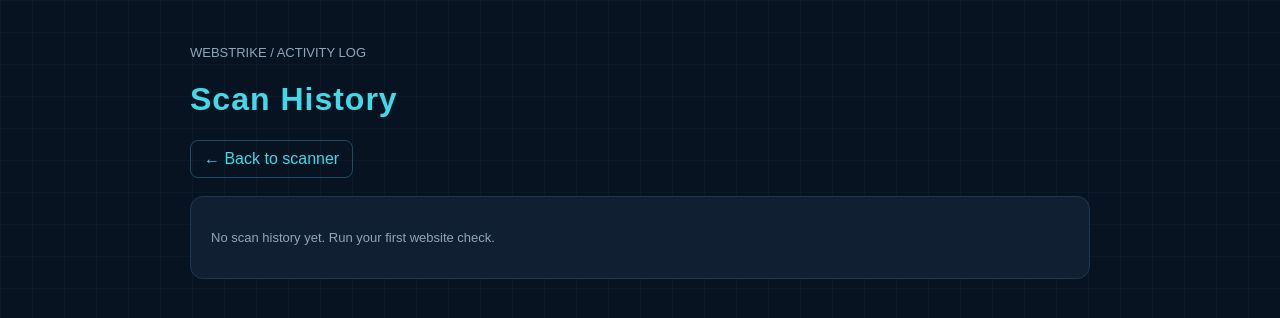
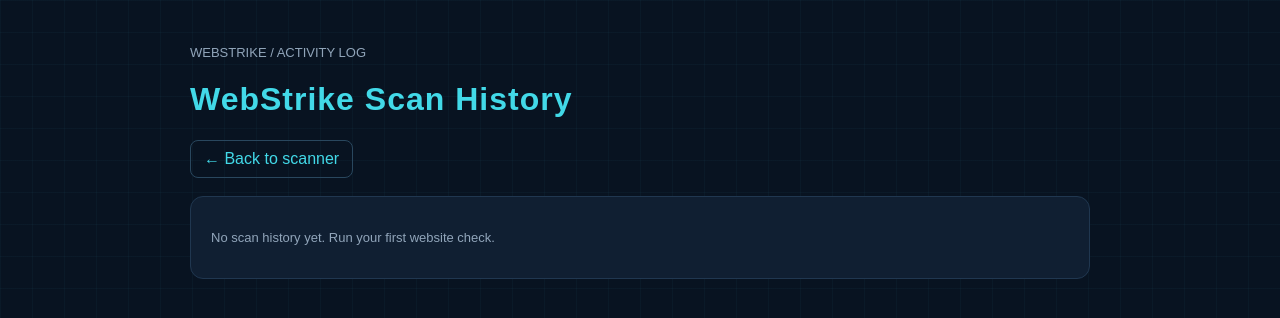
Before and after one commit to codghosttxt-sketch/webstrike, a Flask app: page /history in a window 1280 px wide. Shown: the top 318 px of the page. Run offline with Flask 3, Linux system fonts and the light colour scheme; data that the repository does not hold is empty.

Commit message:
Clarify WebStrike scan history heading

```diff
--- a/templates/history.html
+++ b/templates/history.html
@@ -1,5 +1,5 @@
 <!DOCTYPE html><html lang="en"><head><meta charset="UTF-8"><meta name="viewport" content="width=device-width, initial-scale=1.0"><title>WebStrike | Scan History</title>
     <link rel="stylesheet" href="{{ url_for('static', filename='css/style.css') }}"></head>
-    <body><main><p class="muted">WEBSTRIKE / ACTIVITY LOG</p><h1>Scan History</h1><p><a class="back" href="/">← Back to scanner</a></p><section>
+    <body><main><p class="muted">WEBSTRIKE / ACTIVITY LOG</p><h1>WebStrike Scan History</h1><p><a class="back" href="/">← Back to scanner</a></p><section>
     {% if rows %}{% for row in rows %}<div class="entry"><div class="entry-top"><div><strong>{{ row["website"] }}</strong><br>Website status: {{ row["website_status"] }}<br>HTTPS status: {{ row["https_status"] }}<br><span class="muted">Scanned at: {{ row["scanned_at"] }}</span></div><form method="POST" action="/delete/{{ row['id'] }}" onsubmit="return confirm('Delete this scan record?')"><button class="delete-btn" type="submit">Delete</button></form></div></div>{% endfor %}{% else %}<p class="empty">No scan history yet. Run your first website check.</p>{% endif %}
     </section></main></body></html>
```
